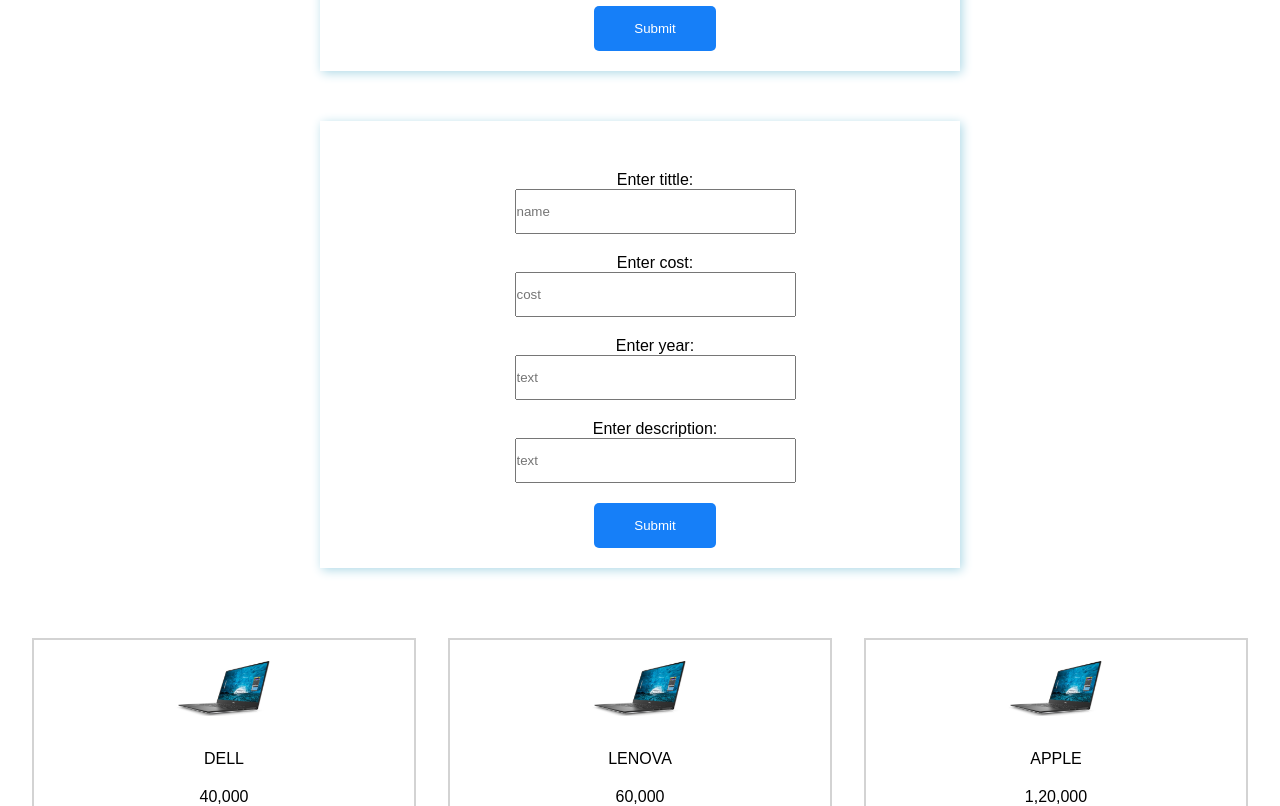
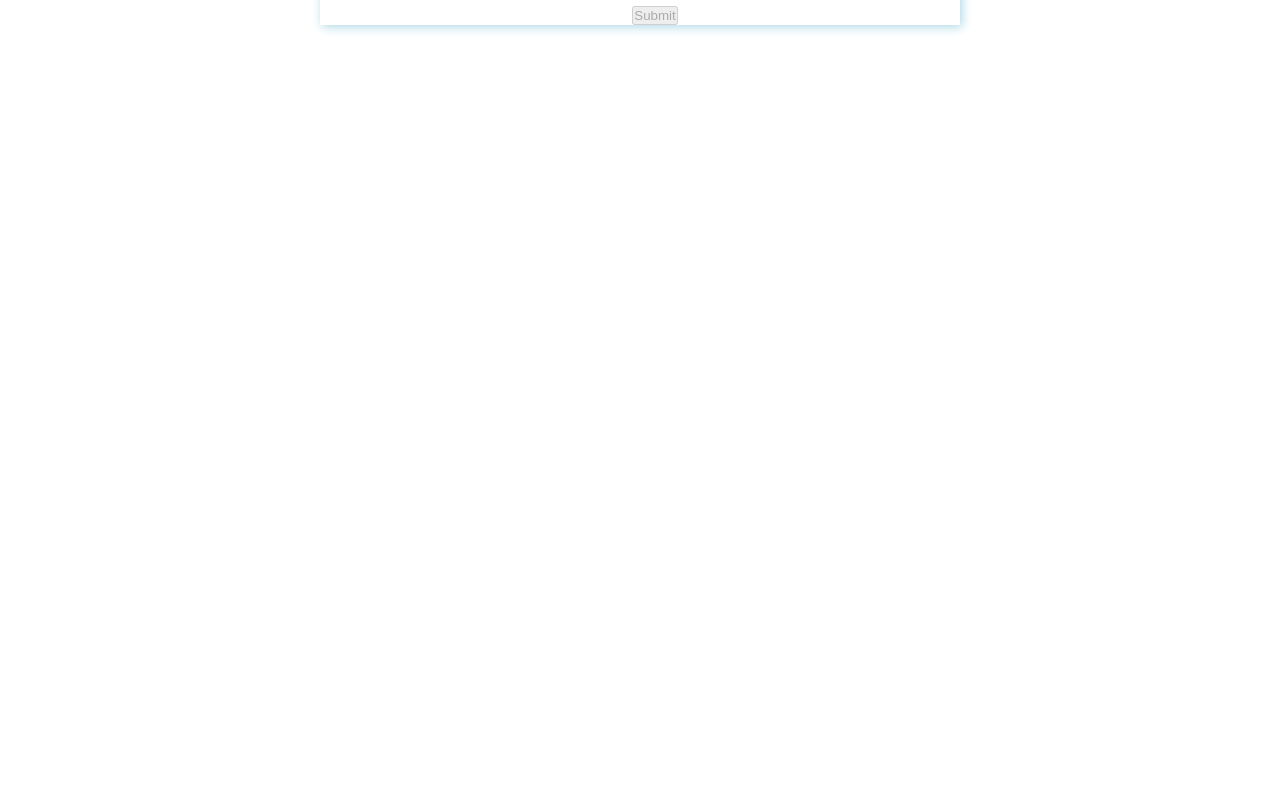
Before and after one commit to deepan251999/react-task, a React (Create React App) app in the folder react-task/: page / in a window 1280 px wide. Shown: the part 260-1066 px from the top of the page. After the commit the page ends 800 px from the top, so only its background shows below. Built offline with nearby package versions, Linux system fonts and the light colour scheme.

Commit message:
set-effect.

```diff
--- a/react-task/src/App.js
+++ b/react-task/src/App.js
@@ -2,13 +2,22 @@
 import Login from './components/form/Login'
 import Todolists from './components/todolist/todolists'
 import './App.css';
+import {useState,useEffect} from "react"
 
 function App() {
+  const [login,setLogin]=useState('');
+  const logHandler=(deep)=>{
+    setLogin(deep);
+  }
+  useEffect(()=>{
+    setLogin(false);
+  },[])
+
   return (
     <div className="App">
-        <Login/>
-      <Lap/>
-      <Todolists/>
+      {!login && <Login isLogin={logHandler}/> }
+      {login && <Lap/>}
+      {/* <Todolists/> */}
     </div>
   );
 }
--- a/react-task/src/components/form/Login.css
+++ b/react-task/src/components/form/Login.css
@@ -27,7 +27,7 @@
     padding: 13px 100px 13px 0;
     margin: auto;
 }
-.login-btn{
+/* .login-btn{
     padding: 15px 40px;
     background: rgb(22, 127, 248);
     color:#fff;
@@ -40,4 +40,4 @@
 .login-btn:hover{
     transform: scale(0.9);
     transition: 0.5s;
-}
+} */
--- a/react-task/src/components/form/Login.jsx
+++ b/react-task/src/components/form/Login.jsx
@@ -1,15 +1,19 @@
-import {useState} from 'react';
+import {useState, useEffect} from 'react';
 import '../form/Login.css'
 
-function Login() {
+function Login(props) {
     const [email, setEmail] = useState('');
     const [passwd, setPasswd] = useState('');
-
+    const [valid,setValid]=useState(false);
      const emailHandler = (e) => {
         setEmail(e.target.value);
         console.log(e);
     }
-
+    useEffect(()=>{
+        if(email.includes('@')&&(passwd.length>=6)){
+            setValid(true);
+        }
+    },[email,passwd])
     const passwdHandler = (eve) => {
         setPasswd(eve.target.value);
         console.log(eve.target.value);
@@ -18,6 +22,9 @@
     const loginHandler = (event) => {
         event.preventDefault();
         console.log(email, passwd);
+        if(email && passwd){
+            props.isLogin(true);
+        }
     }
 
     return (<div className="login-container">
@@ -29,7 +36,8 @@
             <label className='login-label'>Enter password:
                 <input className='login-input'type="password" placeholder="password" value={passwd} onChange={passwdHandler}/>
             </label>
-            <button className='login-btn'>Submit</button>
+            {valid?<button className='login-btn'>Submit</button>:<button className='login-btn' disabled='true'>Submit</button>}
+            {/* <button className='login-btn'>Submit</button> */}
         </form>
     </div>);
 }
--- a/react-task/src/components/laptop/Laptops.jsx
+++ b/react-task/src/components/laptop/Laptops.jsx
@@ -45,13 +45,13 @@
     ]
     return(
         <div>
-            <div className="new-laptop-cont">
+            {/* <div className="new-laptop-cont">
                 <NewLaptop/>
-            </div>
+            </div> */}
         <div className="container">
              {
               laptop.map((laptop) => {
-               return <Laptop laptopdata={laptop} isLaptop={"deepan"}/>
+               return <Laptop laptopdata={laptop} />
            })
 
         }
--- a/react-task/src/components/laptop/newLaptop.jsx
+++ b/react-task/src/components/laptop/newLaptop.jsx
@@ -14,12 +14,12 @@
     const inputHandler =(e)=>{
         // console.log(newLaptop);
 
-        setNewLaptop((previousState) =>{
-            return { ...previousState, ...{[e.target.tittle]: e.target.value}}
-        });
-        // setNewLaptop({[e.target.tittle]: e.target.value})
-        // console.log(e.target.tittle, e.target.value);
-        //  console.log(newLaptop);
+        // setNewLaptop((previousState) =>{
+        //     return { ...previousState, ...{[e.target.tittle]: e.target.value}}
+        // });
+        setNewLaptop({[e.target.tittle]: e.target.value})
+        console.log(e.target.tittle, e.target.value);
+         console.log(newLaptop);
     }
     const newLaptopHandler =(e) =>{
         // e.preventDefault();
```
